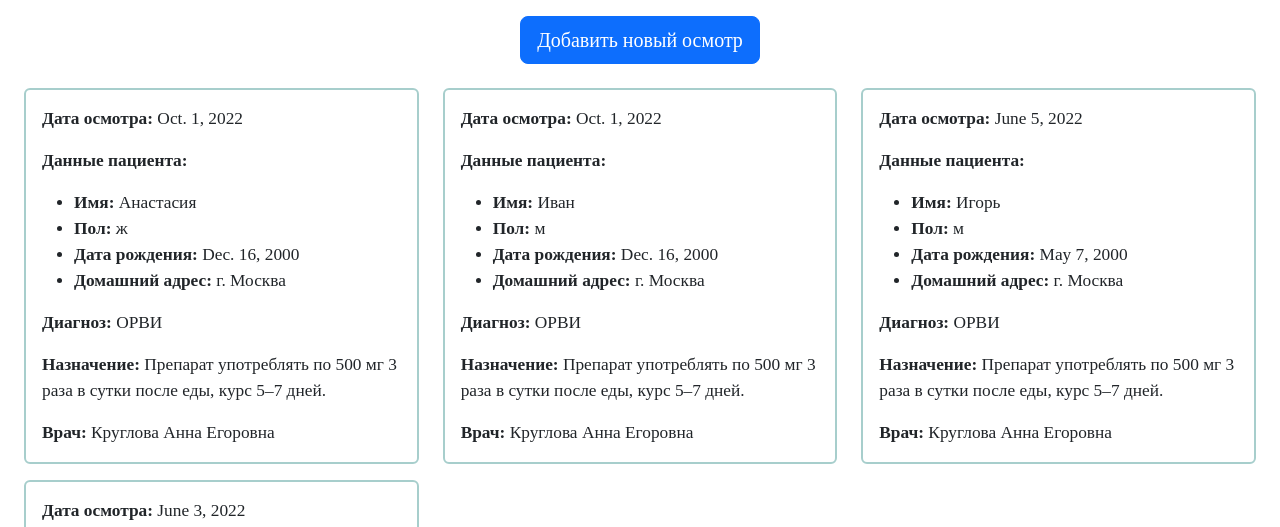
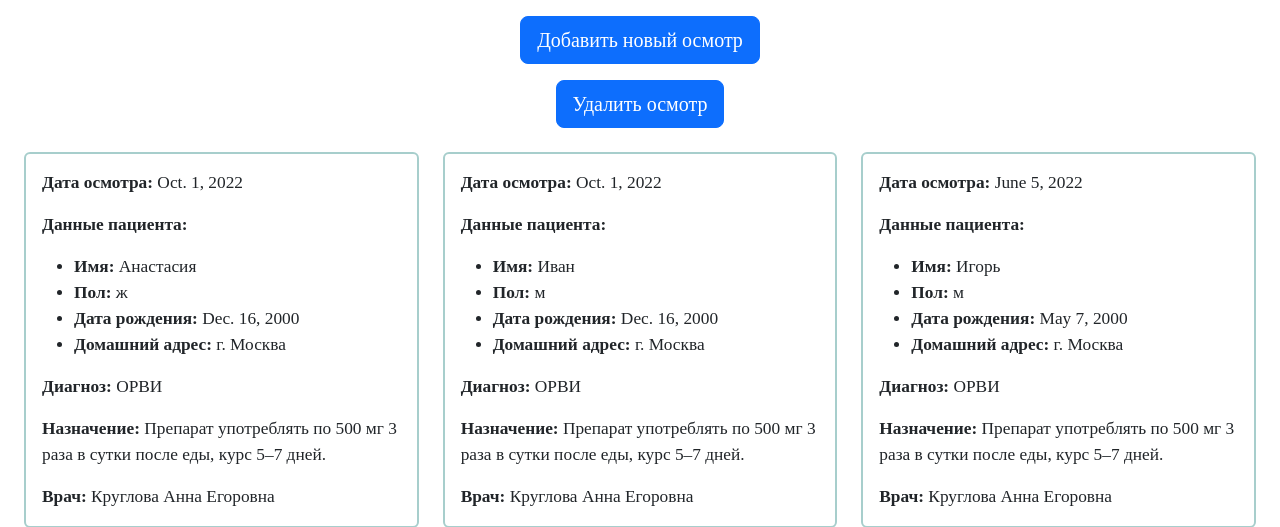
Before and after one commit to Valeriia-Ya/-medical-cooperative, a Django app: page /medical_cooperative/inspections/ in a window 1280 px wide. Shown: the part 154-681 px from the top of the page. Run offline with Django 4.2, Linux system fonts and the light colour scheme; data comes from the database, SQL or seed files in the repository.

Commit message:
Update inspections.html

```diff
--- a/medical/medical_cooperative/templates/inspections.html
+++ b/medical/medical_cooperative/templates/inspections.html
@@ -33,6 +33,9 @@
             border-width: 2pt;
             font-size: 13pt
         }
+        #btn{
+           color: red;
+        }
     </style>
 </head>
 <body>
@@ -46,6 +49,7 @@
         <button type="button" class="btn btn-outline-danger btn-lg float-end">Выйти</button>
     </nav>
     <div class="text-center pt-3"><a href="#" class="btn btn-primary btn-lg">Добавить новый осмотр</a></div>
+    <div id="btn" class="text-center pt-3"><a href="#" class="btn btn-primary btn-lg">Удалить осмотр</a></div>
     <div class="content p-2">
         <div class="row pb-4 p-3">
             {% for i in info %}
```
